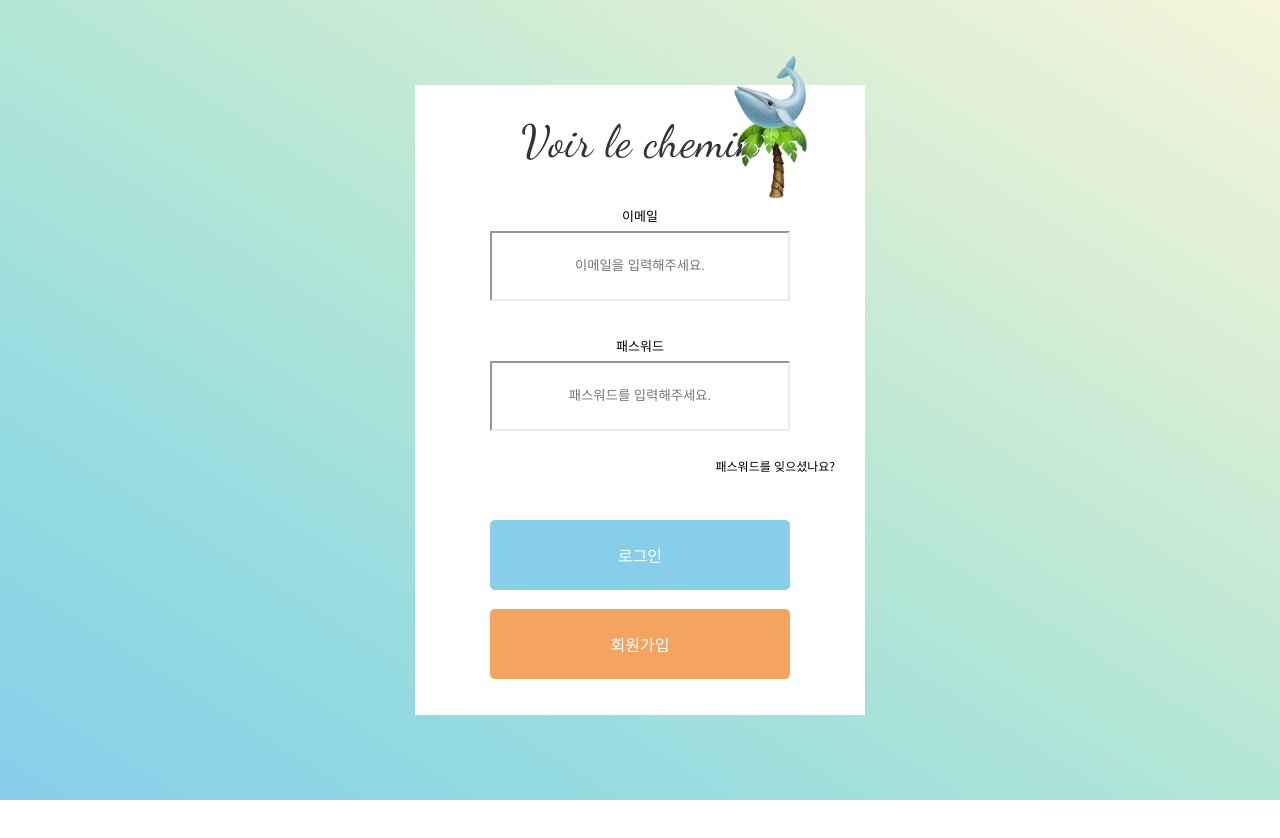
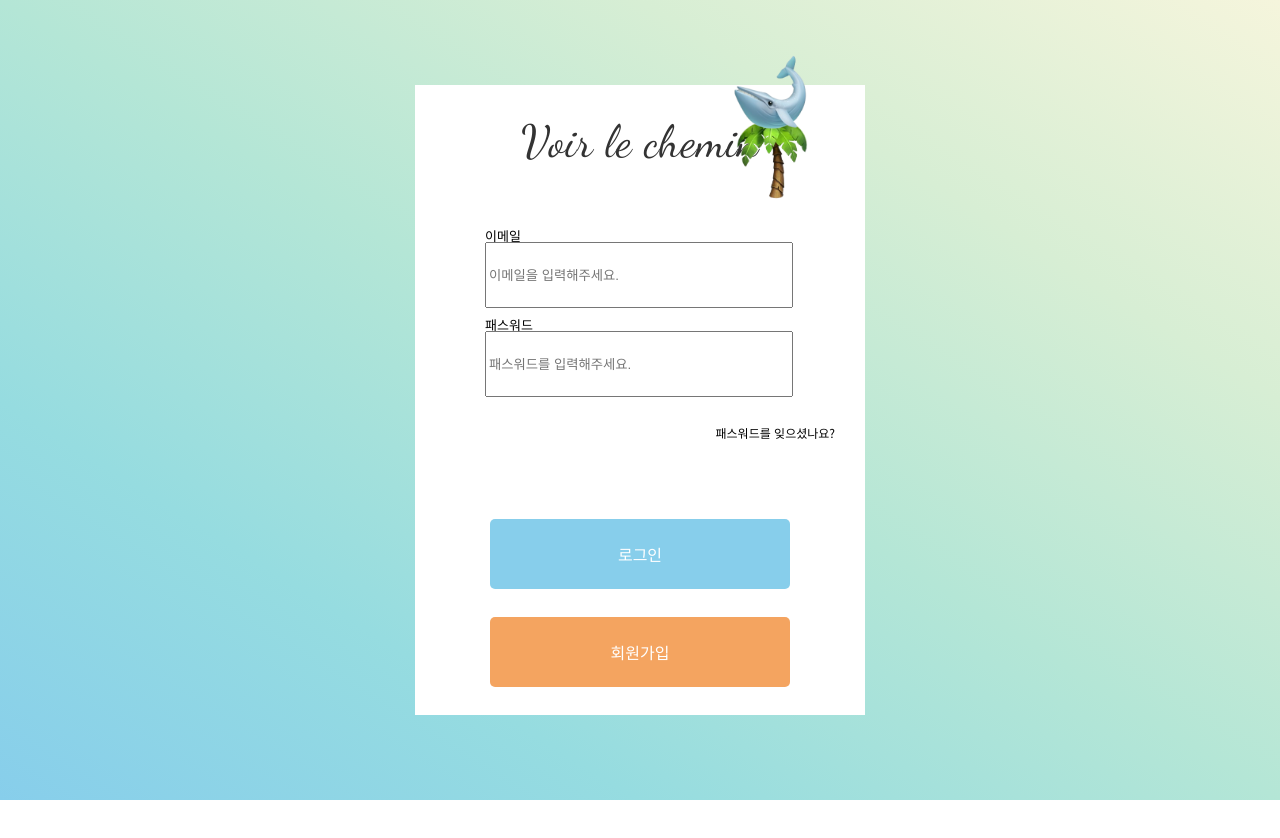
Before and after one commit to hansolChoi29/newspeedproject, a React (Vite) app: page / in a window 1280 px wide. Shown: the top 838 px of the page. Before the commit the page ends 800 px from the top, so only its background shows below. Built offline with nearby package versions, Linux system fonts and the light colour scheme; no server answers.

Commit message:
👻로그인 패스워드 컴포넌트 분리

```diff
--- /dev/null
+++ b/src/components/login/Button.jsx
@@ -0,0 +1,41 @@
+import React from 'react';
+import styled from 'styled-components';
+import StyledButton from '../../styles/StyledButton';
+
+// const StyledButton = styled.button``;
+
+const LoginPasswoard = styled.form`
+  display: flex;
+  flex-direction: column;
+  justify-content: space-between;
+  align-items: center;
+  width: 450px;
+  height: 500px;
+  box-sizing: border-box;
+  padding: 30px;
+`;
+
+const Button = ({ loginUser, handleSingup, loginText = '로그인', signupText = '회원가입' }) => {
+  return (
+    <LoginPasswoard>
+      <StyledButton
+        style={{ margin: '20px', width: '300px', height: '70px', marginTop: '50px' }}
+        type="button"
+        onClick={loginUser}
+      >
+        {loginText}
+      </StyledButton>
+
+      <StyledButton
+        style={{ width: '300px', height: '70px', marginBottom: '200px' }}
+        color="#F4A460"
+        type="button"
+        onClick={handleSingup}
+      >
+        {signupText}
+      </StyledButton>
+    </LoginPasswoard>
+  );
+};
+
+export default Button;
--- /dev/null
+++ b/src/components/login/Input.jsx
@@ -0,0 +1,50 @@
+import React from 'react';
+import styled from 'styled-components';
+
+const Label = styled.label`
+  display: block;
+  margin-top: 10px;
+  font-size: 13px;
+`;
+
+const InputStyle = styled.input`
+  display: flex;
+  justify-content: center;
+  align-items: center;
+  height: 60px;
+  width: 300px;
+`;
+
+const InputStylE = styled.div`
+  margin-top: 60px;
+  margin-left: 70px;
+`;
+
+const Loginpassword = ({ email, setEmail, password, setPassword }) => {
+  return (
+    <div>
+      <InputStylE>
+        <Label>이메일</Label>
+        <InputStyle
+          type="email"
+          placeholder="이메일을 입력해주세요."
+          value={email}
+          onChange={(e) => {
+            setEmail(e.target.value);
+          }}
+        ></InputStyle>
+        <Label>패스워드</Label>
+        <InputStyle
+          type="password"
+          placeholder="패스워드를 입력해주세요."
+          value={password}
+          onChange={(e) => {
+            setPassword(e.target.value);
+          }}
+        ></InputStyle>
+      </InputStylE>
+    </div>
+  );
+};
+
+export default Loginpassword;
--- a/src/pages/Login.jsx
+++ b/src/pages/Login.jsx
@@ -4,10 +4,11 @@ import { useNavigate } from 'react-router-dom';
 import { useEffect, useState } from 'react';
 import PalmtreeImg from '../image/LoginPalmtreeImg.png';
 import whaleImg from '../image/LoginWhaleImg.png';
-import StyledButton from '../styles/StyledButton';
 import { supabase } from '../supabase/supabase';
 import { toast, ToastContainer } from 'react-toastify';
 import 'react-toastify/dist/ReactToastify.css';
+import Button from '../components/login/button';
+import Loginpassword from '../components/login/input';
 
 const LoginCard = styled.div`
   display: flex;
@@ -21,7 +22,7 @@ const LoginCard = styled.div`
   }
 `;
 
-const LoginPasswoard = styled.form`
+const LoginPasswoardStyle = styled.form`
   display: flex;
   flex-direction: column;
   justify-content: space-between;
@@ -40,11 +41,11 @@ const LoginPasswoard = styled.form`
   }
 `;
 
-const Label = styled.label`
-  display: block;
-  margin-top: 10px;
-  font-size: 13px;
-`;
+// const Label = styled.label`
+//   display: block;
+//   margin-top: 10px;
+//   font-size: 13px;
+// `;
 
 const P = styled.p`
   align-items: end;
@@ -127,43 +128,12 @@ function Login() {
               <h1 style={{ marginTop: '30px', fontSize: '45px' }}>Voir le chemin</h1>
             </LogoFontStyle>
 
-            <LoginPasswoard>
-              <Label>이메일</Label>
-              <input
-                type="email"
-                placeholder="이메일을 입력해주세요."
-                value={email}
-                onChange={(e) => {
-                  setEmail(e.target.value);
-                }}
-              ></input>
-              <Label>패스워드</Label>
-              <input
-                type="password"
-                placeholder="패스워드를 입력해주세요."
-                value={password}
-                onChange={(e) => {
-                  setPassword(e.target.value);
-                }}
-              ></input>
+            <Loginpassword email={email} setEmail={setEmail} password={password} setPassword={setPassword} />
+
+            <LoginPasswoardStyle>
               <P onClick={FindPasswordPage}>패스워드를 잊으셨나요?</P>
-              <StyledButton
-                style={{ margin: '20px', width: '300px', height: '70px', marginBottom: '-10px' }}
-                type="button"
-                onClick={loginUser}
-              >
-                로그인
-              </StyledButton>
-
-              <StyledButton
-                style={{ width: '300px', height: '70px', marginBottom: '10px' }}
-                color="#F4A460"
-                type="button"
-                onClick={handleSingup}
-              >
-                회원가입
-              </StyledButton>
-            </LoginPasswoard>
+              <Button loginUser={loginUser} handleSingup={handleSingup} loginText="로그인" signupText="회원가입" />
+            </LoginPasswoardStyle>
           </StyledSection>
         </LoginCard>
       </BackgroundColor>
```
Also changed, not shown: src/components/login/PasswordUi.jsx (deleted, +0 -7 lines).
